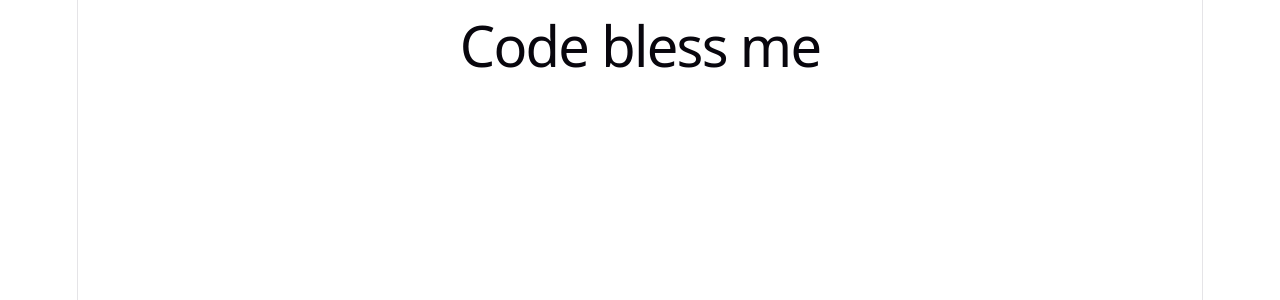
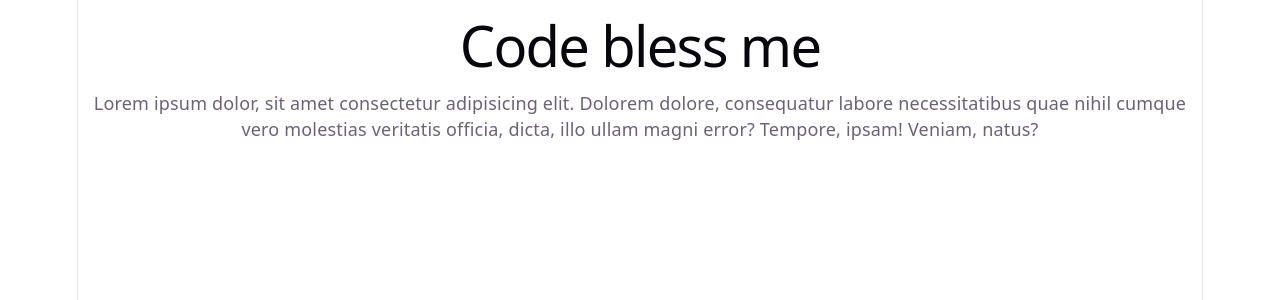
Before and after one commit to Bobbyprogrammer/react-devops, a React (Vite) app: page / in a window 1280 px wide. Shown: the top 300 px of the page. Built offline with nearby package versions, Linux system fonts and the light colour scheme.

Commit message:
auto deploy

```diff
--- a/src/App.jsx
+++ b/src/App.jsx
@@ -2,6 +2,12 @@ function App() {
   return (
     <>
       <h1>Code bless me </h1>
+      <p>
+        Lorem ipsum dolor, sit amet consectetur adipisicing elit. Dolorem
+        dolore, consequatur labore necessitatibus quae nihil cumque vero
+        molestias veritatis officia, dicta, illo ullam magni error? Tempore,
+        ipsam! Veniam, natus?
+      </p>
     </>
   );
 }
```
